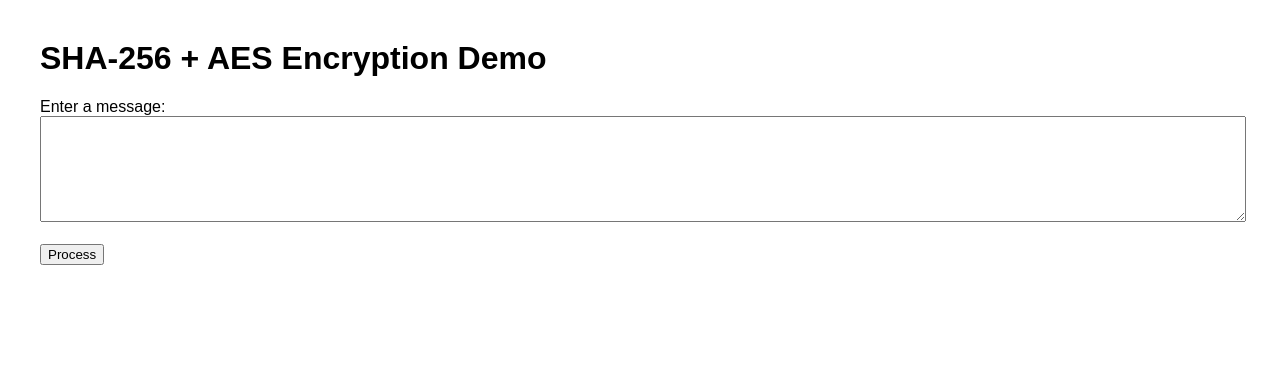
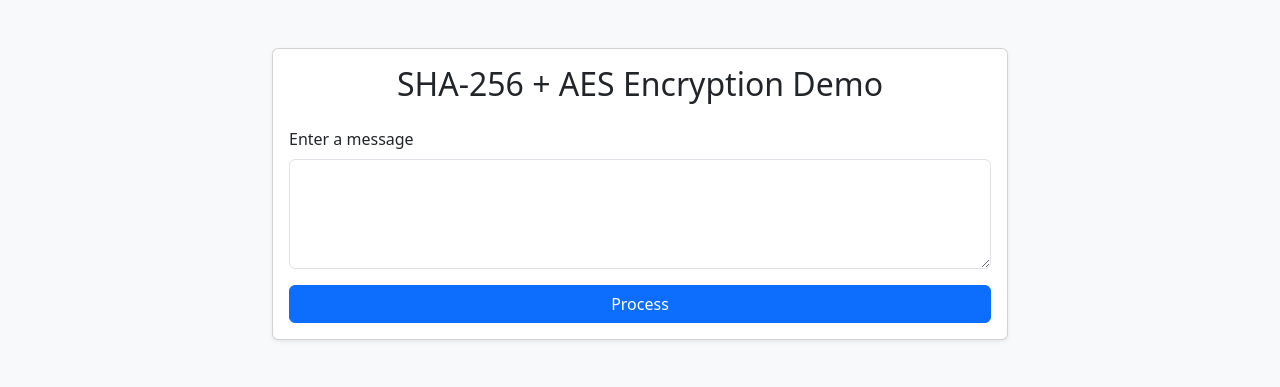
Before and after one commit to pdavis89/SDEV245_M4_Midterm, a Flask app: page / in a window 1280 px wide. Shown: the top 387 px of the page. Run offline with Flask 3, Linux system fonts and the light colour scheme.

Commit message:
Added Bootstrap UI to index.html

```diff
--- a/templates/index.html
+++ b/templates/index.html
@@ -2,42 +2,79 @@
 <html>
 <head>
     <title>Crypto Demo</title>
-    <style>
-        body { font-family: Arial; margin: 40px; }
-        textarea { width: 100%; height: 100px; }
-        pre { background: #f4f4f4; padding: 10px; }
-    </style>
+    <link
+      href="https://cdn.jsdelivr.net/npm/bootstrap@5.3.2/dist/css/bootstrap.min.css"
+      rel="stylesheet"
+    >
 </head>
-<body>
-    <h1>SHA-256 + AES Encryption Demo</h1>
 
-    <form method="POST">
-        <label>Enter a message:</label><br>
-        <textarea name="message"></textarea><br><br>
-        <button type="submit">Process</button>
-    </form>
+<body class="bg-light">
 
-    {% if result %}
-        <h2>Results</h2>
-        <p><strong>Original:</strong></p>
-        <pre>{{ result.original }}</pre>
+<div class="container py-5">
+    <div class="row justify-content-center">
+        <div class="col-lg-8">
 
-        <p><strong>Original SHA-256 Hash:</strong></p>
-        <pre>{{ result.original_hash }}</pre>
+            <div class="card shadow-sm">
+                <div class="card-body">
+                    <h2 class="mb-4 text-center">SHA-256 + AES Encryption Demo</h2>
 
-        <p><strong>Generated AES Key (Fernet):</strong></p>
-        <pre>{{ result.key }}</pre>
+                    <form method="POST">
+                        <div class="mb-3">
+                            <label class="form-label">Enter a message</label>
+                            <textarea class="form-control" name="message" rows="4"></textarea>
+                        </div>
 
-        <p><strong>Encrypted:</strong></p>
-        <pre>{{ result.encrypted }}</pre>
+                        <button class="btn btn-primary w-100" type="submit">
+                            Process
+                        </button>
+                    </form>
 
-        <p><strong>Decrypted:</strong></p>
-        <pre>{{ result.decrypted }}</pre>
+                    {% if result %}
+                    <hr class="my-4">
 
-        <p><strong>Decrypted SHA-256 Hash:</strong></p>
-        <pre>{{ result.decrypted_hash }}</pre>
+                    <h4>Results</h4>
 
-        <p><strong>Integrity Verified:</strong> {{ result.integrity_ok }}</p>
-    {% endif %}
+                    <div class="mb-3">
+                        <label class="fw-bold">Original:</label>
+                        <pre class="bg-light p-2 border">{{ result.original }}</pre>
+                    </div>
+
+                    <div class="mb-3">
+                        <label class="fw-bold">Original SHA-256 Hash:</label>
+                        <pre class="bg-light p-2 border">{{ result.original_hash }}</pre>
+                    </div>
+
+                    <div class="mb-3">
+                        <label class="fw-bold">Generated AES Key (Fernet):</label>
+                        <pre class="bg-light p-2 border">{{ result.key }}</pre>
+                    </div>
+
+                    <div class="mb-3">
+                        <label class="fw-bold">Encrypted:</label>
+                        <pre class="bg-light p-2 border">{{ result.encrypted }}</pre>
+                    </div>
+
+                    <div class="mb-3">
+                        <label class="fw-bold">Decrypted:</label>
+                        <pre class="bg-light p-2 border">{{ result.decrypted }}</pre>
+                    </div>
+
+                    <div class="mb-3">
+                        <label class="fw-bold">Decrypted SHA-256 Hash:</label>
+                        <pre class="bg-light p-2 border">{{ result.decrypted_hash }}</pre>
+                    </div>
+
+                    <div class="alert {{ 'alert-success' if result.integrity_ok else 'alert-danger' }}">
+                        Integrity Verified: {{ result.integrity_ok }}
+                    </div>
+
+                    {% endif %}
+                </div>
+            </div>
+
+        </div>
+    </div>
+</div>
+
 </body>
 </html>
```
